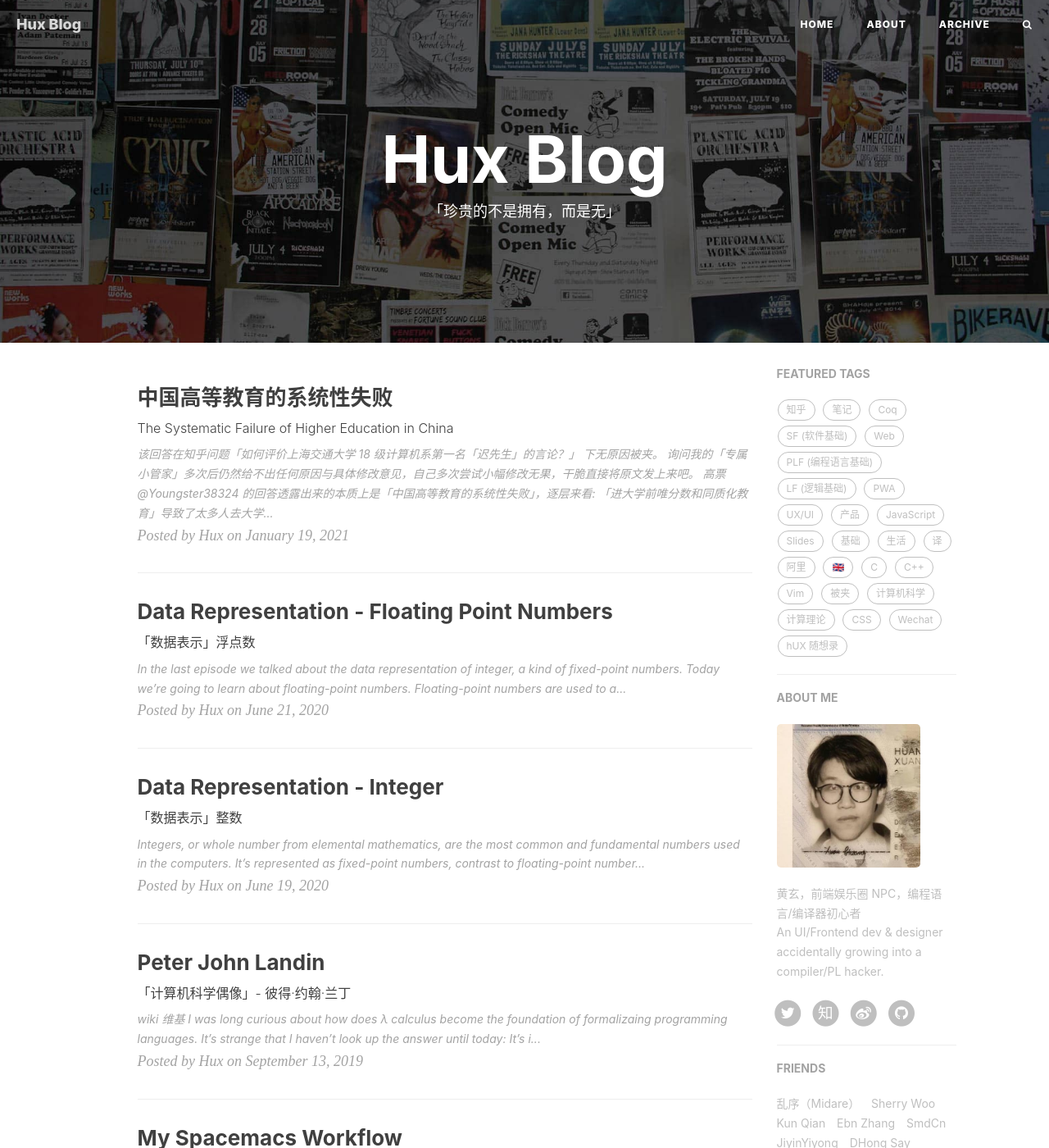
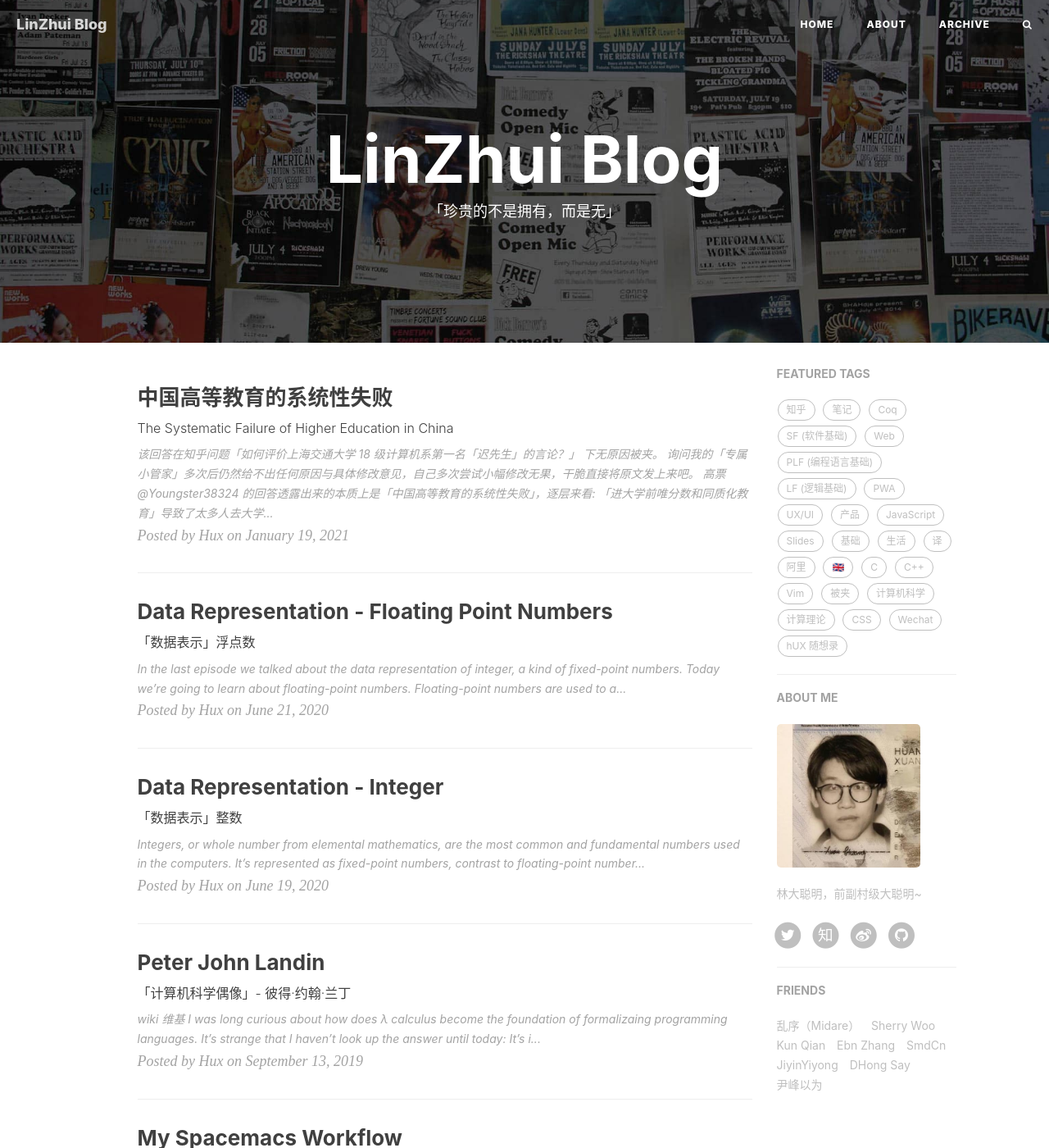
Before and after one commit to linzhui1323/linzhui1323.github.io, a Jekyll site: the page built from index.html, in a window 1280 px wide and 1400 px high. Shown: the whole window at 82% size. Built offline with Jekyll 4.4.1, drawn with Linux system fonts in a browser that asks for light colours; nearby versions of some CDN libraries; the list of posts is cut into pages by our own code; comment, search, counter and statistics services are not loaded; some of the changed text lies outside the part shown.

Commit message:
Update _config.yml

```diff
--- a/_config.yml
+++ b/_config.yml
@@ -1,11 +1,11 @@
 # Site settings
-title: Hux Blog
-SEOTitle: 黄玄的博客 | Hux Blog
+title: LinZhui Blog
+SEOTitle: 林大聪明的博客 | LinZhui Blog
 header-img: img/home-bg.jpg
-email: huxpro@gmail.com
-description: "关于程序与设计、黑客与画家 | 黄玄，Web & Mobile Lover，Software Engineer，UX Designer | 这里是 @Hux黄玄 的个人博客，与你一起发现更大的世界。"
-keyword: "黄玄, Hux黄玄, Hux, 鬼栈, huxpro, @huxpro, 黄玄的博客, Hux Blog, 博客, 个人网站, 互联网, Web, JavaScript, 前端, 设计"
-url: "https://huangxuan.me"              # your host, for absolute URL
+email: linzhui1323@gmail.com
+description: "什么都不会的人"
+keyword: "林大聪明，小伙子，你可真聪明啊！"
+url: "https://linzhui1323.me"              # your host, for absolute URL
 baseurl: ""                             # for example, '/blog' if your blog hosted on 'host/blog'
 
 # Publish posts or collection documents with a future date.
@@ -78,7 +78,7 @@ ga_domain: huangxuan.me
 
 # Sidebar settings
 sidebar: true                           # whether or not using Sidebar.
-sidebar-about-description: "黄玄，前端娱乐圈 NPC，编程语言/编译器初心者 <br> An UI/Frontend dev & designer accidentally growing into a compiler/PL hacker."
+sidebar-about-description: "林大聪明，前副村级大聪明~"
 sidebar-avatar: /img/avatar-hux-ny.jpg      # use absolute URL, seeing it's used in both `/` and `/about/`
 
 
```
